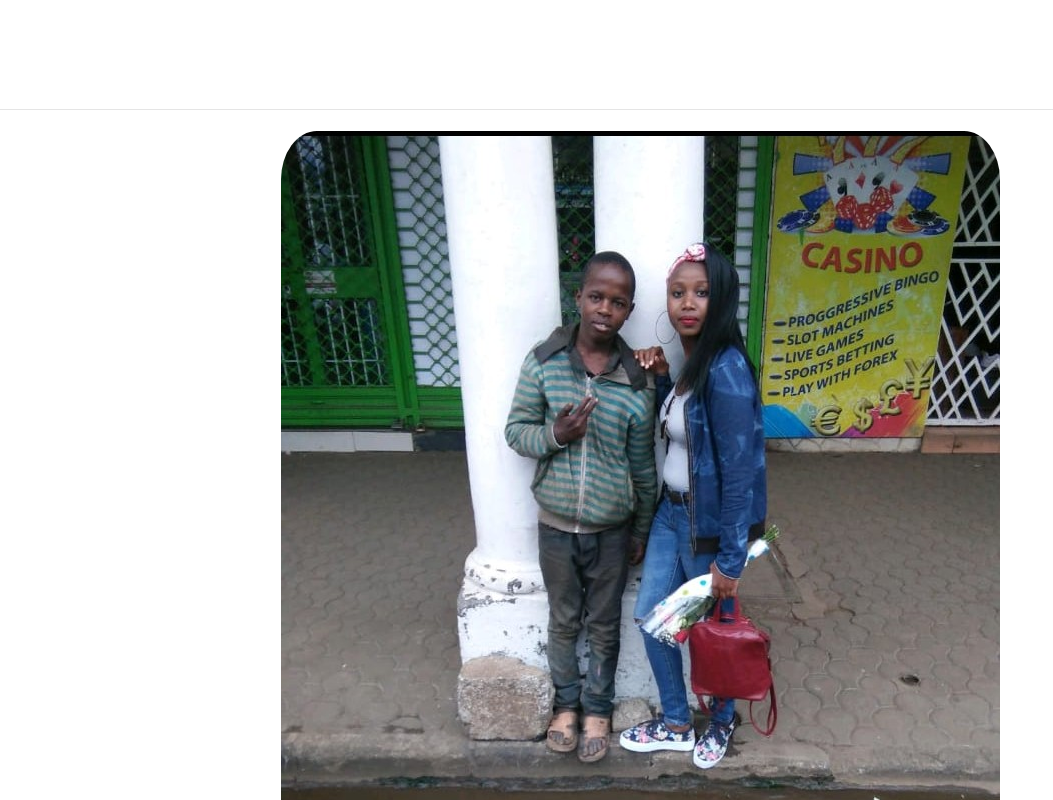
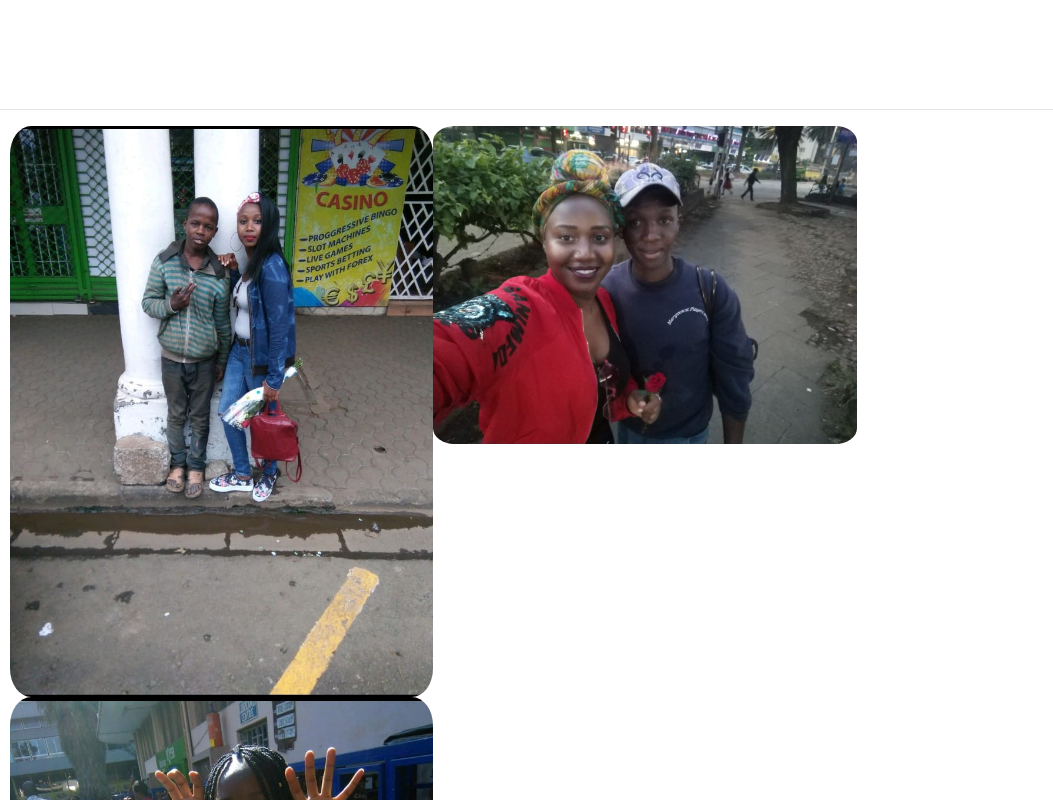
Before and after one commit to ENOCKMOSETI/streetUproot2.0, a plain HTML site: page index.html in a window 1280 px wide. Shown: the part 1140-1940 px from the top of the page, without its empty margins (0-1053 px from the left). Drawn offline with nearby package versions, Linux system fonts and the light colour scheme.

Commit message:
styling for different browsers sucks

```diff
--- a/style.css
+++ b/style.css
@@ -120,17 +120,27 @@ img {
 }
 
 .gallery {
-    display: flex;
+    /* display: -webkit-flex;
     flex-wrap: wrap;
-    justify-content: center;
+     */
+    line-height: 0;
+
+  -webkit-column-count: 3;
+  -webkit-column-gap:   0px;
+  -moz-column-count:    3;
+  -moz-column-gap:      0px;
+  column-count:         3;
+  column-gap:           0px;
+  padding-left: 10px;
   }
 
 .images {
-    flex: 0 1 250px;
+    /* flex: 0 1 250px;
     margin: 5px;
+    transition: all .2s ease-in-out; */
     border-radius: 5%;
-    transition: all .2s ease-in-out;
-
+    width: 100% !important;
+  height: auto !important;
 }
 .images:hover { transform: scale(1.1); }
 
```
